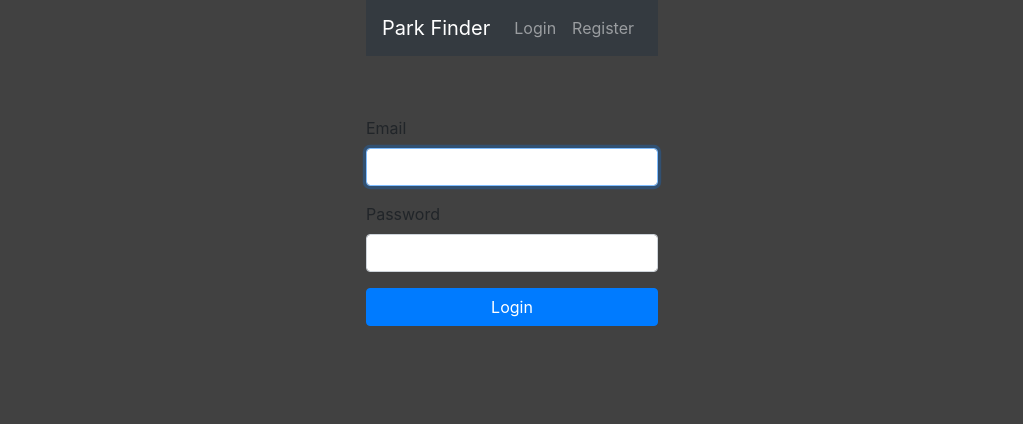
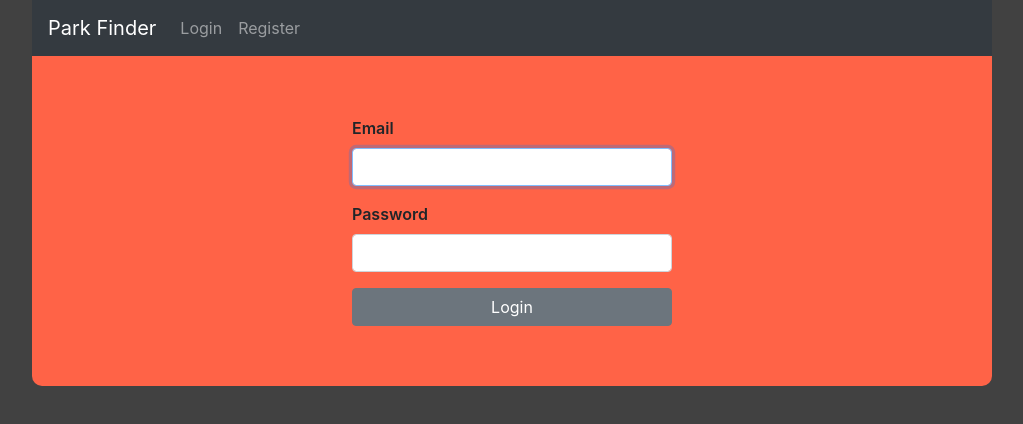
Before and after one commit to Nathan-Rosenboom/Park-Finder, a React (Create React App) app in the folder client/: page / in a window 1280 px wide. Shown: the top 424 px of the page, without its empty margins (128-1151 px from the left). Built offline with nearby package versions, Linux system fonts and the light colour scheme.

Commit message:
Added styling to login form

```diff
--- a/client/src/containers/home/Login.css
+++ b/client/src/containers/home/Login.css
@@ -1,10 +1,16 @@
 @media all and (min-width: 480px) {
     .Login {
       padding: 60px 0;
+      background-color: tomato;
+      width: 75vw;
+      border-bottom-left-radius: 10px;
+      border-bottom-right-radius: 10px;
+
     }
 
     .Login form {
       margin: 0 auto;
       max-width: 320px;
+      font-weight: 600;
     }
   }
--- a/client/src/containers/home/LoginForm.jsx
+++ b/client/src/containers/home/LoginForm.jsx
@@ -64,7 +64,7 @@ function LoginForm() {
             type="password"
           />
         </Form.Group>
-        <Button block bssize="large" type="submit">
+        <Button block bssize="large" variant="secondary" type="submit">
           Login
         </Button>
       </Form>
```
